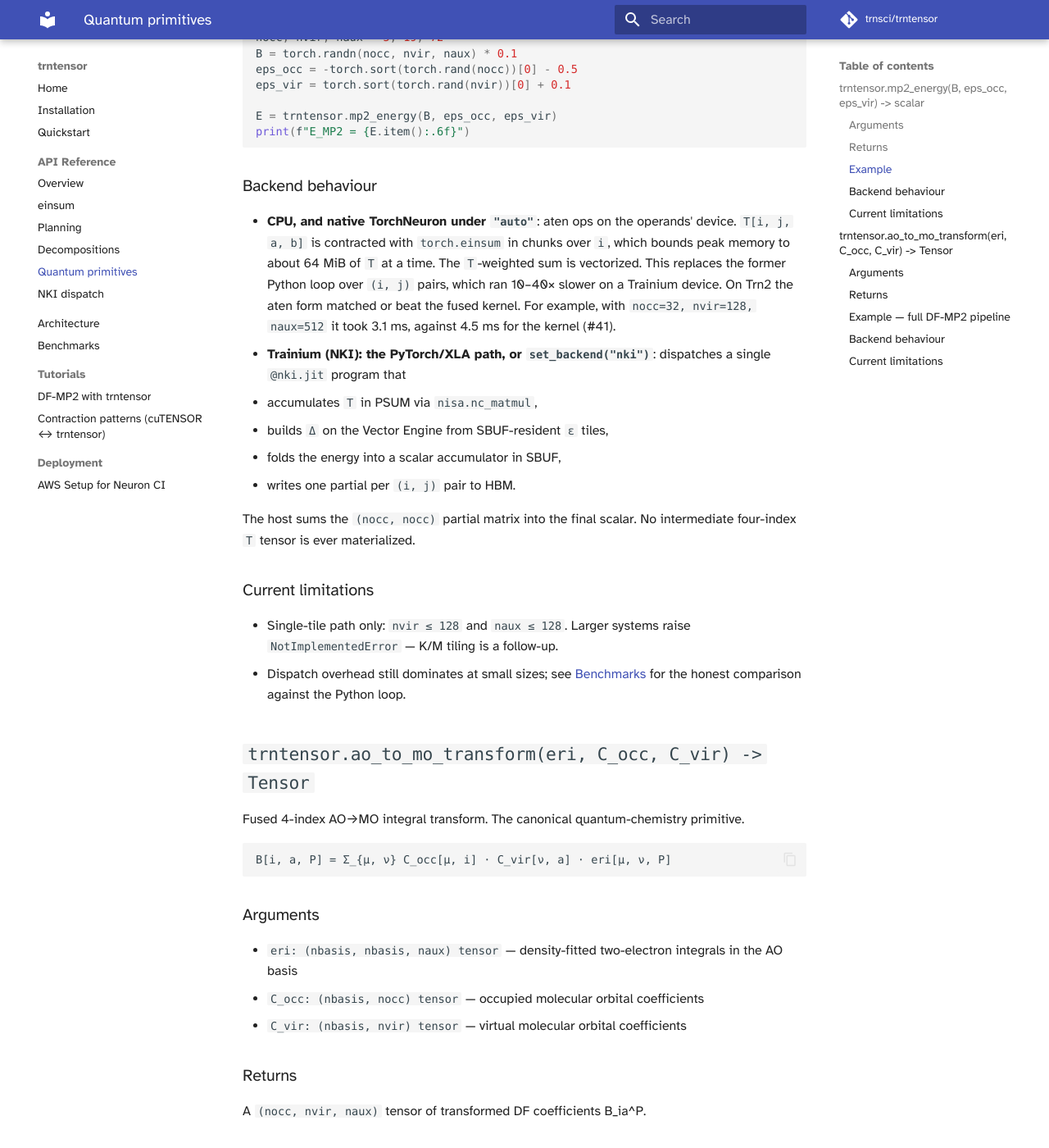
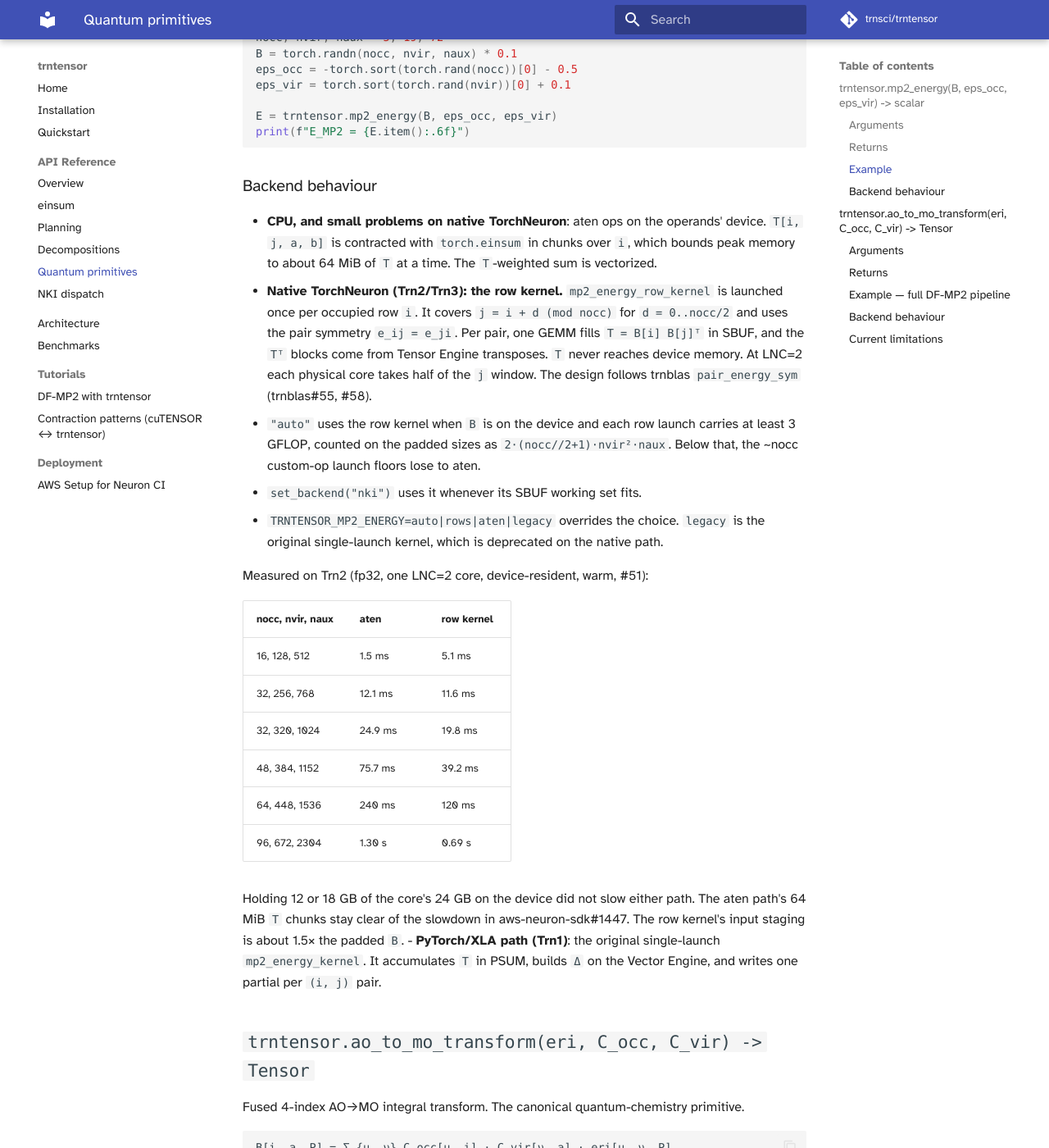
Before and after one commit to trnsci/trntensor, an MkDocs documentation site: the page built from docs/api/quantum.md, in a window 1280 px wide and 1400 px high, scrolled down 844 px. Shown: the whole window at 82% size. Built offline with MkDocs 1.6.1 and Material for MkDocs 9.7.7, drawn with Linux system fonts in a browser that asks for light colours; some web fonts are replaced; comment, search, counter and statistics services are not loaded; some of the changed text lies outside the part shown.

Commit message:
perf(native): Trn2 AO->MO and MP2 row kernels routed under auto; retire native matmul/bmm kernels (#51)

```diff
--- a/docs/api/quantum.md
+++ b/docs/api/quantum.md
@@ -40,27 +40,44 @@
 
 ### Backend behaviour
 
-- **CPU, and native TorchNeuron under `"auto"`**: aten ops on the operands' device.
-  `T[i, j, a, b]` is contracted with `torch.einsum` in chunks over `i`, which
-  bounds peak memory to about 64 MiB of `T` at a time. The `T`-weighted sum is
-  vectorized. This replaces the former Python loop over `(i, j)` pairs, which
-  ran 10–40× slower on a Trainium device.
-  On Trn2 the aten form matched or beat the fused kernel. For example, with
-  `nocc=32, nvir=128, naux=512` it took 3.1 ms, against 4.5 ms for the
-  kernel (#41).
-- **Trainium (NKI): the PyTorch/XLA path, or `set_backend("nki")`**: dispatches a single `@nki.jit` program that
-  - accumulates `T` in PSUM via `nisa.nc_matmul`,
-  - builds `Δ` on the Vector Engine from SBUF-resident `ε` tiles,
-  - folds the energy into a scalar accumulator in SBUF,
-  - writes one partial per `(i, j)` pair to HBM.
+- **CPU, and small problems on native TorchNeuron**: aten ops on the
+  operands' device. `T[i, j, a, b]` is contracted with `torch.einsum` in
+  chunks over `i`, which bounds peak memory to about 64 MiB of `T` at a time.
+  The `T`-weighted sum is vectorized.
+- **Native TorchNeuron (Trn2/Trn3): the row kernel.** `mp2_energy_row_kernel`
+  is launched once per occupied row `i`. It covers `j = i + d (mod nocc)` for
+  `d = 0..nocc/2` and uses the pair symmetry `e_ij = e_ji`. Per pair, one
+  GEMM fills `T = B[i] B[j]ᵀ` in SBUF, and the `Tᵀ` blocks come from Tensor
+  Engine transposes. `T` never reaches device memory. At LNC=2 each physical
+  core takes half of the `j` window. The design follows trnblas
+  `pair_energy_sym` (trnblas#55, #58).
+  - `"auto"` uses the row kernel when `B` is on the device and each row
+    launch carries at least 3 GFLOP, counted on the padded sizes as
+    `2·(nocc//2+1)·nvir²·naux`. Below that, the ~nocc custom-op launch
+    floors lose to aten.
+  - `set_backend("nki")` uses it whenever its SBUF working set fits.
+  - `TRNTENSOR_MP2_ENERGY=auto|rows|aten|legacy` overrides the choice.
+    `legacy` is the original single-launch kernel, which is deprecated on
+    the native path.
 
-The host sums the `(nocc, nocc)` partial matrix into the final scalar. No intermediate four-index `T` tensor is ever materialized.
+  Measured on Trn2 (fp32, one LNC=2 core, device-resident, warm, #51):
 
-### Current limitations
+  | nocc, nvir, naux | aten | row kernel |
+  |---|---|---|
+  | 16, 128, 512 | 1.5 ms | 5.1 ms |
+  | 32, 256, 768 | 12.1 ms | 11.6 ms |
+  | 32, 320, 1024 | 24.9 ms | 19.8 ms |
+  | 48, 384, 1152 | 75.7 ms | 39.2 ms |
+  | 64, 448, 1536 | 240 ms | 120 ms |
+  | 96, 672, 2304 | 1.30 s | 0.69 s |
 
-- Single-tile path only: `nvir ≤ 128` and `naux ≤ 128`. Larger systems raise `NotImplementedError` — K/M tiling is a follow-up.
-- Dispatch overhead still dominates at small sizes; see [Benchmarks](../benchmarks.md) for the honest comparison against the Python loop.
-
+  Holding 12 or 18 GB of the core's 24 GB on the device did not slow either
+  path. The aten path's 64 MiB `T` chunks stay clear of the slowdown in
+  aws-neuron-sdk#1447. The row kernel's input staging is about 1.5× the
+  padded `B`.
+- **PyTorch/XLA path (Trn1)**: the original single-launch `mp2_energy_kernel`.
+  It accumulates `T` in PSUM, builds `Δ` on the Vector Engine, and writes one
+  partial per `(i, j)` pair.
 
 ## `trntensor.ao_to_mo_transform(eri, C_occ, C_vir) -> Tensor`
 
@@ -91,19 +108,32 @@
 
 ### Backend behaviour
 
-- **CPU, and native TorchNeuron under `"auto"`**: two explicit aten steps,
-  `einsum("mi,mnP->inP")` then `einsum("na,inP->iaP")`, on the operands'
-  device. On Trn2 this was 6–20× faster than the fused kernel. For example,
-  with `nbasis=128, nocc=16, naux=256` it took 0.82 ms, against 16.4 ms for
-  the kernel (#41).
-- **Trainium (NKI): the PyTorch/XLA path, or `set_backend("nki")`**: dispatches a single `@nki.jit` program that
-  - loads `C_occ` and `C_vir` once, SBUF-resident across all P iterations,
-  - for each auxiliary index P: two sequential `nisa.nc_matmul` calls with the intermediate `(i, ν)` tile round-tripping through kernel-scratch HBM to handle the partition-dim change,
-  - writes one `(nocc, nvir)` slice per P to the output HBM tensor.
+- **CPU**: two explicit aten steps on the operands' device:
+  `einsum("mi,mnP->inP")` then `einsum("na,inP->iaP")`.
+- **Native TorchNeuron (Trn2/Trn3): `ao_to_mo_trn2_kernel`.** Both stages are
+  plain GEMMs with the contraction index on the partition axis, so there are
+  no DMA transposes.
+  - Stage 1: `X[i, ν, P] = Σ_μ C_occ[μ, i] eri[μ, ν, P]`.
+  - Stage 2: `B[i, a, P] = Σ_ν C_vir[ν, a] X[i, ν, P]`.
+  - The auxiliary index is split across both physical cores at LNC=2.
+  - `"auto"` uses the kernel for device-resident `eri` with `nocc ≤ 128` when
+    its SBUF working set fits; otherwise it runs the two aten steps.
+    `TRNTENSOR_AO_TO_MO=auto|trn2|aten|legacy` overrides the choice.
 
-The "two-step decomposed" form (`intermediate = einsum("mi,mnP->inP", ...)` followed by `einsum("na,inP->iaP", ...)`) materializes the `(nocc, nbasis, naux)` intermediate as a user-visible torch tensor. The fused NKI path keeps it in kernel scratch — the user only ever sees `eri`, `C_occ`, `C_vir`, and `B`.
+  Measured on Trn2 (fp32, one LNC=2 core, device-resident, warm, #51):
+
+  | nbasis, nocc, naux | two aten einsums | Trn2 kernel | original kernel |
+  |---|---|---|---|
+  | 128, 16, 256 | 0.49 ms | 0.43 ms | 16.1 ms |
+  | 256, 32, 512 | 1.27 ms | 1.11 ms | 112 ms (#49) |
+  | 512, 32, 1024 | 7.31 ms | 4.56 ms | — |
+  | 768, 48, 1536 | 18.2 ms | 11.8 ms | — |
+
+- **PyTorch/XLA path (Trn1)**: the original kernel. It loops over P, with the
+  `(i, ν)` intermediate round-tripping through kernel-scratch HBM. On the
+  native path it is deprecated.
 
 ### Current limitations
 
-- Single-tile path only: `nbasis ≤ 128`, `nocc * naux ≤ 512`, and `nvir * naux ≤ 512`. Larger systems raise `NotImplementedError`. K-tiling and N-tiling are a follow-up.
-- The intermediate briefly visits kernel-scratch HBM to change partition dim between the two nc_matmul steps. A future version may keep it fully SBUF-resident if NKI adds an in-SBUF transpose primitive.
+- Both NKI kernels need `nocc ≤ 128`; larger `nocc` runs the aten steps (native) or raises `NotImplementedError` (XLA).
+- The `(nocc, nbasis, naux)` intermediate goes through kernel-scratch HBM between the two stages, as it does between the two aten einsums. Stage 1 leaves `i` on the partition axis, and stage 2 needs `ν` there.
```
Also changed, not shown: CHANGELOG.md (+29 -0 lines), docs/api/nki.md (+19 -7 lines), 8 other files.
